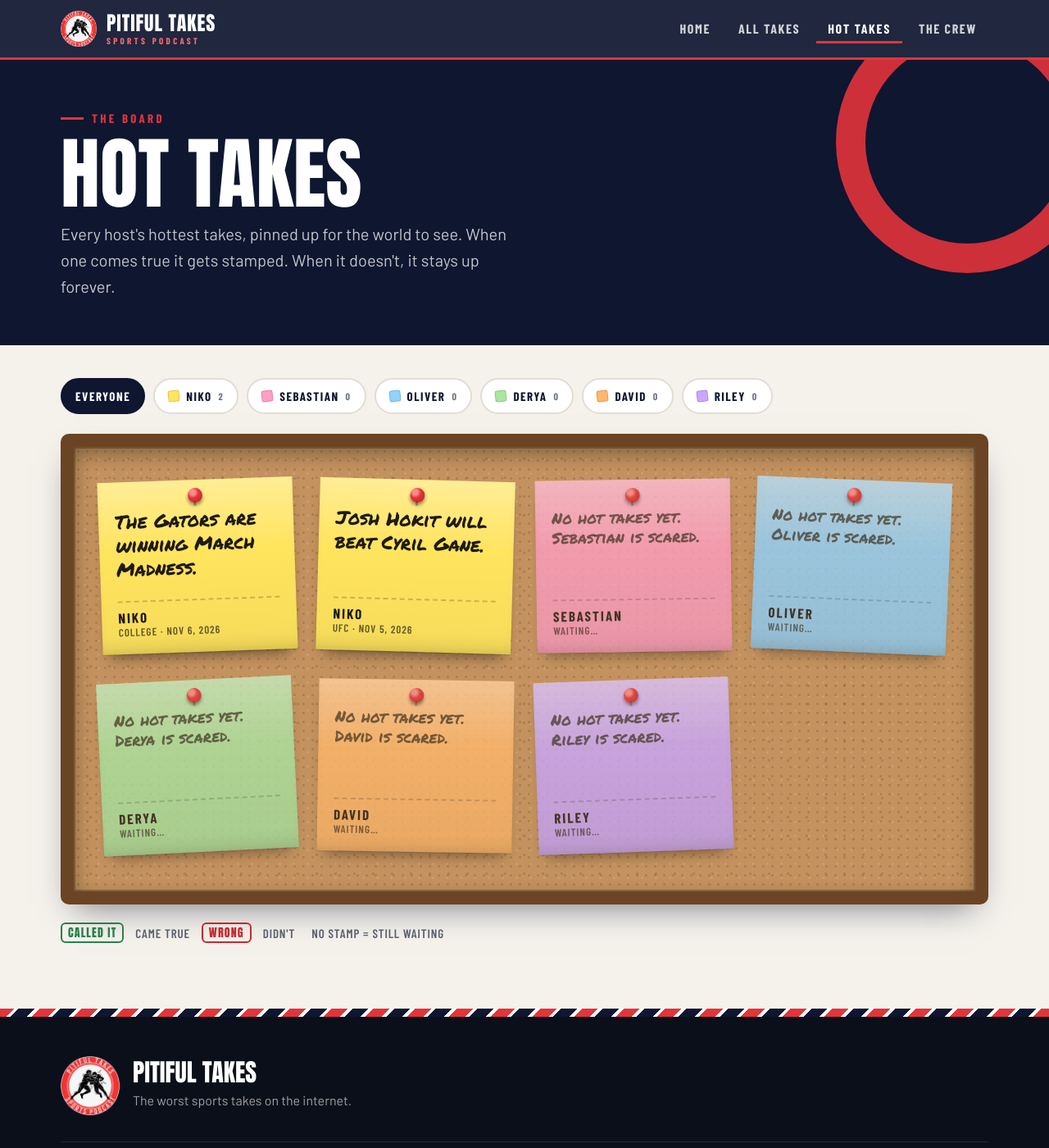
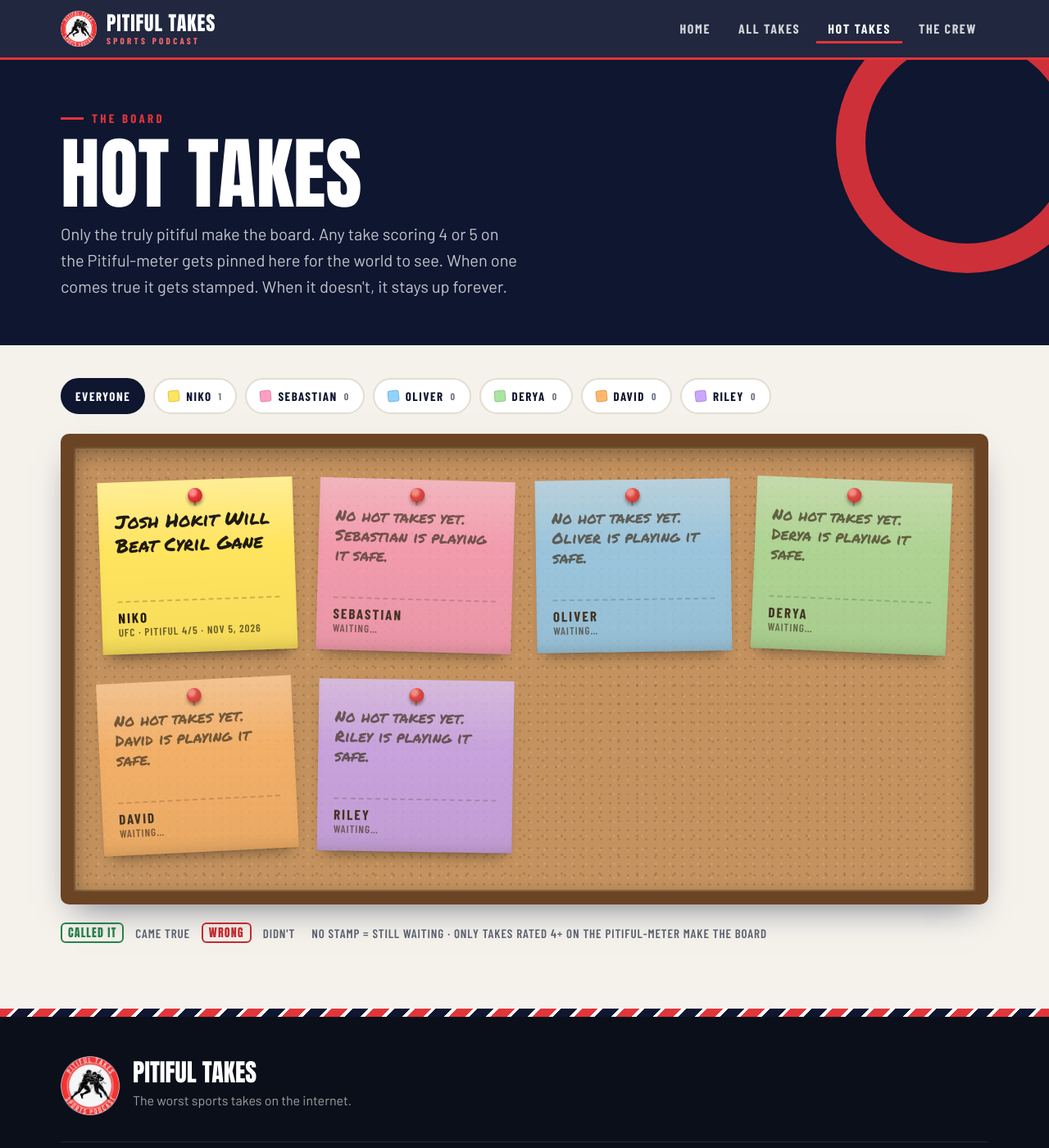
Before and after one commit to nikigogonis2009/pitifultakespod, a Jekyll site: the page built from hot-takes.html, in a window 1280 px wide and 1400 px high. Shown: the whole window at 82% size. Built offline with Jekyll 4.4.1, drawn with Linux system fonts in a browser that asks for light colours; some web fonts are replaced.

Commit message:
Hot Takes board shows only posts rated 4+ on the Pitiful-meter
The board now builds itself from posts; the verdict moves to the post
editor and the separate board list is removed.

Co-Authored-By: Claude Opus 5.5 <noreply@anthropic.com>
Claude-Session: https://claude.ai/code/session_017t8wW6UK9gu7zmS2k2VJLV

```diff
--- a/_wrapped/2026.html
+++ b/_wrapped/2026.html
@@ -38,7 +38,7 @@ date: 2026-11-30 00:00:00 -0500
 {% endif %}{% endfor %}
 
 {% assign total_notes = 0 %}{% assign total_called = 0 %}{% assign total_wrong = 0 %}
-{% for n in site.data.hottakes %}{% assign ny = n.date | date: "%Y" %}{% if ny == y %}
+{% assign hot_posts = site.posts | where_exp: "p", "p.pitiful > 3" %}{% for n in hot_posts %}{% assign ny = n.date | date: "%Y" %}{% if ny == y %}
   {% assign total_notes = total_notes | plus: 1 %}
   {% if n.verdict == "called-it" %}{% assign total_called = total_called | plus: 1 %}{% elsif n.verdict == "wrong" %}{% assign total_wrong = total_wrong | plus: 1 %}{% endif %}
 {% endif %}{% endfor %}
@@ -53,7 +53,7 @@ date: 2026-11-30 00:00:00 -0500
   {% if n_posts > most_count %}{% assign most_count = n_posts %}{% assign most_host = c %}{% endif %}
   {% if n_posts > 0 %}{% assign avg = n_score | times: 1.0 | divided_by: n_posts %}{% if avg > pit_avg %}{% assign pit_avg = avg %}{% assign pit_host = c %}{% endif %}{% endif %}
   {% assign n_called = 0 %}
-  {% for n in site.data.hottakes %}{% assign ny = n.date | date: "%Y" %}{% if ny == y and n.author == c.id and n.verdict == "called-it" %}{% assign n_called = n_called | plus: 1 %}{% endif %}{% endfor %}
+  {% assign hot_posts = site.posts | where_exp: "p", "p.pitiful > 3" %}{% for n in hot_posts %}{% assign ny = n.date | date: "%Y" %}{% if ny == y and n.author == c.id and n.verdict == "called-it" %}{% assign n_called = n_called | plus: 1 %}{% endif %}{% endfor %}
   {% if n_called > prophet_count %}{% assign prophet_count = n_called %}{% assign prophet_host = c %}{% endif %}
 {% endfor %}
 
@@ -162,7 +162,7 @@ date: 2026-11-30 00:00:00 -0500
         {% for c in crew %}
           {% assign n_posts = 0 %}{% assign n_score = 0 %}{% assign n_called = 0 %}{% assign n_wrong = 0 %}
           {% for p in site.posts %}{% assign py = p.date | date: "%Y" %}{% if py == y and p.author == c.id %}{% assign n_posts = n_posts | plus: 1 %}{% assign n_score = n_score | plus: p.pitiful %}{% endif %}{% endfor %}
-          {% for n in site.data.hottakes %}{% assign ny = n.date | date: "%Y" %}{% if ny == y and n.author == c.id %}{% if n.verdict == "called-it" %}{% assign n_called = n_called | plus: 1 %}{% elsif n.verdict == "wrong" %}{% assign n_wrong = n_wrong | plus: 1 %}{% endif %}{% endif %}{% endfor %}
+          {% assign hot_posts = site.posts | where_exp: "p", "p.pitiful > 3" %}{% for n in hot_posts %}{% assign ny = n.date | date: "%Y" %}{% if ny == y and n.author == c.id %}{% if n.verdict == "called-it" %}{% assign n_called = n_called | plus: 1 %}{% elsif n.verdict == "wrong" %}{% assign n_wrong = n_wrong | plus: 1 %}{% endif %}{% endif %}{% endfor %}
           <tr>
             <th scope="row"><span class="wr-num">#{{ c.number }}</span> {{ c.name }}</th>
             <td>{{ n_posts }}</td>
--- a/assets/css/style.css
+++ b/assets/css/style.css
@@ -680,3 +680,5 @@ body { min-height: 100vh; display: flex; flex-direction: column; }
 .countdown > div { background: rgba(255,255,255,.08); border: 1px solid rgba(255,255,255,.18); border-radius: 12px; padding: 16px 20px 12px; min-width: 104px; text-align: center; }
 .cd-num { display: block; font: 400 64px/1 var(--display); font-variant-numeric: tabular-nums; }
 .cd-unit { display: block; margin-top: 6px; font: 700 13px/1 var(--cond); letter-spacing: .2em; text-transform: uppercase; color: rgba(255,255,255,.7); }
+.note-link { color: inherit; text-decoration: none; flex: 1; display: block; }
+.note-link:hover .note-take { text-decoration: underline; text-decoration-thickness: 2px; text-underline-offset: 4px; }
--- a/hot-takes.html
+++ b/hot-takes.html
@@ -2,11 +2,11 @@
 layout: page
 title: Hot Takes
 kicker: The board
-lede: Every host's hottest takes, pinned up for the world to see. When one comes true it gets stamped. When it doesn't, it stays up forever.
+lede: Only the truly pitiful make the board. Any take scoring 4 or 5 on the Pitiful-meter gets pinned here for the world to see. When one comes true it gets stamped. When it doesn't, it stays up forever.
 permalink: /hot-takes/
 ---
 {% assign crew = site.data.crew | sort: "number" %}
-{% assign notes = site.data.hottakes | sort: "date" | reverse %}
+{% assign notes = site.posts | where_exp: "p", "p.pitiful > 3" %}
 
 <div class="board-legend" role="group" aria-label="Show takes from">
   <button class="legend-chip is-active" data-board-filter="all" aria-pressed="true">Everyone</button>
@@ -23,10 +23,10 @@ permalink: /hot-takes/
     {% assign s = site.data.sports[n.sport] | default: site.data.sports.other %}
     <article class="note" data-host="{{ n.author }}" style="--note: {{ c.note_color | default: '#FFE45E' }}">
       <span class="pin" aria-hidden="true"></span>
-      <p class="note-take">{{ n.take }}</p>
+      <a class="note-link" href="{{ n.url | relative_url }}"><p class="note-take">{{ n.take | default: n.title }}</p></a>
       <footer class="note-foot">
         <span class="note-host">{% if c %}{{ c.name | split: " " | first }}{% else %}The Crew{% endif %}</span>
-        <span class="note-meta">{{ s.label }}{% if n.date %} · <time datetime="{{ n.date | date: '%Y-%m-%d' }}">{{ n.date | date: "%b %-d, %Y" }}</time>{% endif %}</span>
+        <span class="note-meta">{{ s.label }} · Pitiful {{ n.pitiful }}/5 · <time datetime="{{ n.date | date_to_xmlschema }}">{{ n.date | date: "%b %-d, %Y" }}</time></span>
       </footer>
       {% if n.verdict == "called-it" %}<span class="stamp stamp-called">Called it</span>{% elsif n.verdict == "wrong" %}<span class="stamp stamp-wrong">Wrong</span>{% endif %}
     </article>
@@ -37,7 +37,7 @@ permalink: /hot-takes/
     {% if mine.size == 0 %}
     <article class="note note-empty" data-host="{{ c.id }}" style="--note: {{ c.note_color }}">
       <span class="pin" aria-hidden="true"></span>
-      <p class="note-take">No hot takes yet. {{ c.name | split: " " | first }} is scared.</p>
+      <p class="note-take">No hot takes yet. {{ c.name | split: " " | first }} is playing it safe.</p>
       <footer class="note-foot"><span class="note-host">{{ c.name | split: " " | first }}</span><span class="note-meta">Waiting…</span></footer>
     </article>
     {% endif %}
@@ -48,5 +48,5 @@ permalink: /hot-takes/
 <div class="board-key">
   <span class="stamp stamp-called stamp-inline">Called it</span> came true
   <span class="stamp stamp-wrong stamp-inline">Wrong</span> didn't
-  <span class="board-key-plain">No stamp = still waiting</span>
+  <span class="board-key-plain">No stamp = still waiting · Only takes rated 4+ on the Pitiful-meter make the board</span>
 </div>
```
Also changed, not shown: _data/hottakes.yml (deleted, +0 -14 lines), .pages.yml.
